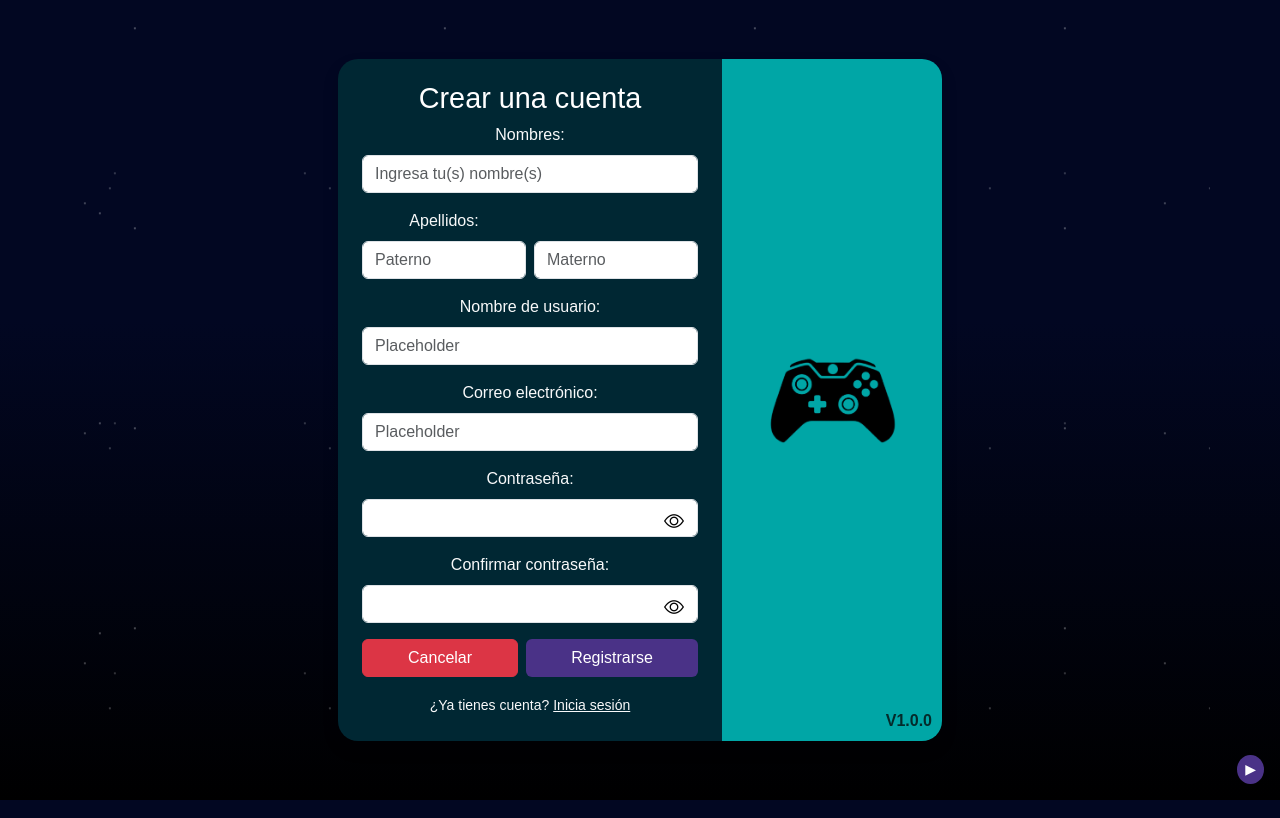
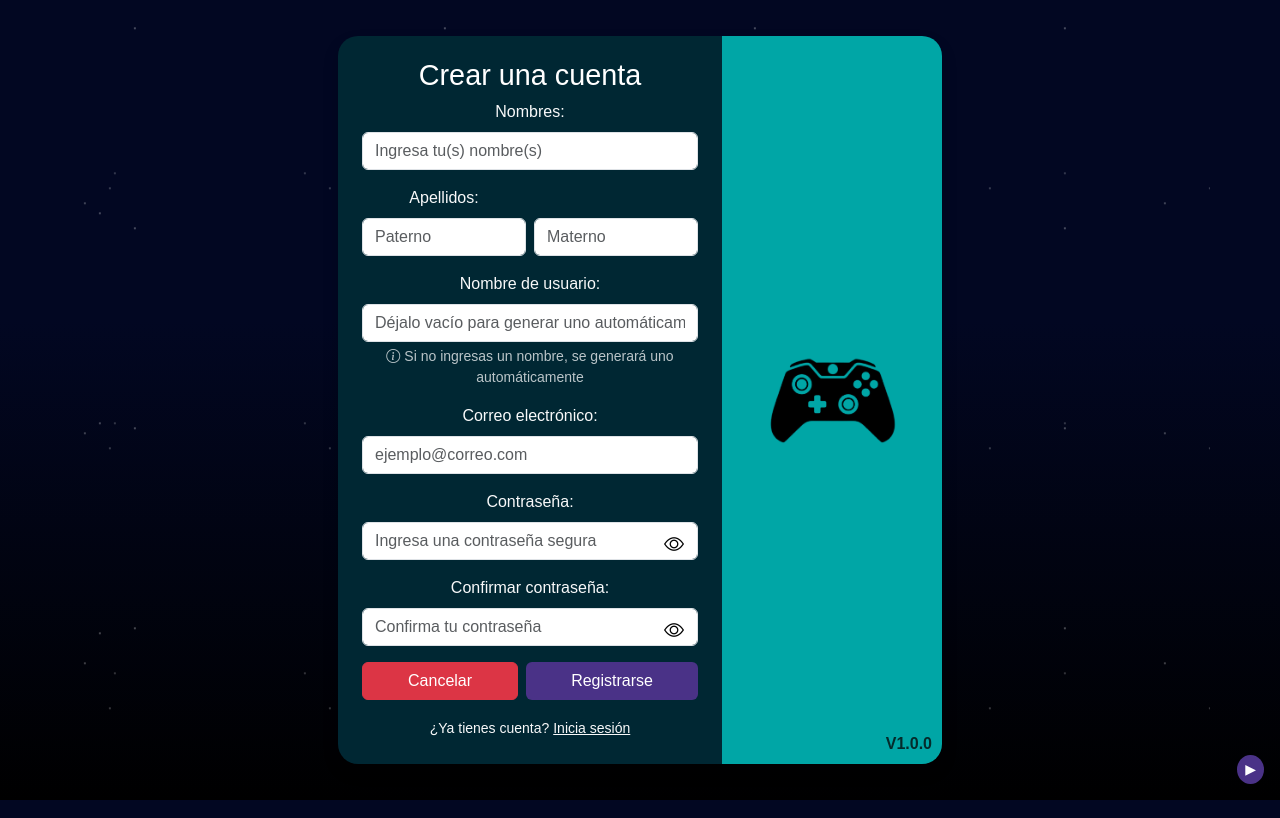
Before and after one commit to TomyCodigoInsanoRamirez/Frontend-LIGAMER, a React (Vite) app: page /register in a window 1280 px wide. Built offline with nearby package versions, Linux system fonts and the light colour scheme.

Commit message:
[Validaciones crear cuenta]

```diff
--- a/src/componentes/CrearCuenta.jsx
+++ b/src/componentes/CrearCuenta.jsx
@@ -14,6 +14,18 @@ export default function CrearCuenta() {
   const navigate = useNavigate();
   const [showPassword, setShowPassword] = useState(false);
   const [showConfirm, setShowConfirm] = useState(false);
+  const [emailValidation, setEmailValidation] = useState({ checking: false, exists: null, message: '' });
+  const [passwordValidation, setPasswordValidation] = useState({
+    length: false,
+    uppercase: false,
+    number: false,
+    special: false,
+    isValid: false
+  });
+  const [confirmPasswordValidation, setConfirmPasswordValidation] = useState({
+    matches: false,
+    hasValue: false
+  });
   const [form, setForm] = useState({
     nombre: '',
     apellidoPaterno: '',
@@ -24,7 +36,92 @@ export default function CrearCuenta() {
     confirm: ''
   });
 
-  const handleChange = (e) => setForm({ ...form, [e.target.name]: e.target.value });
+  const handleChange = (e) => {
+    setForm({ ...form, [e.target.name]: e.target.value });
+
+    // Si el campo es password, validar requisitos
+    if (e.target.name === 'password') {
+      validatePassword(e.target.value);
+      // También validar confirmación si ya tiene valor
+      if (form.confirm) {
+        validateConfirmPassword(e.target.value, form.confirm);
+      }
+    }
+
+    // Si el campo es confirm, validar que coincida con password
+    if (e.target.name === 'confirm') {
+      validateConfirmPassword(form.password, e.target.value);
+    }
+  };
+
+  const validatePassword = (password) => {
+    const validation = {
+      length: password.length >= 8,
+      uppercase: /[A-Z]/.test(password),
+      number: /\d/.test(password),
+      special: /[!@#$%^&*(),.?":{}|<>]/.test(password)
+    };
+
+    validation.isValid = validation.length && validation.uppercase && validation.number && validation.special;
+
+    setPasswordValidation(validation);
+  };
+
+  const validateConfirmPassword = (password, confirmPassword) => {
+    const validation = {
+      matches: password === confirmPassword && confirmPassword !== '',
+      hasValue: confirmPassword !== ''
+    };
+
+    setConfirmPasswordValidation(validation);
+  };
+
+  const generateRandomUsername = () => {
+    const adjectives = [
+      'Gamer', 'Pro', 'Epic', 'Legend', 'Master', 'Elite', 'Cyber', 'Dark', 'Fire', 'Ice',
+      'Thunder', 'Shadow', 'Neon', 'Turbo', 'Mega', 'Ultra', 'Super', 'Alpha', 'Beta', 'Omega'
+    ];
+
+    const nouns = [
+      'Player', 'Warrior', 'Hunter', 'Knight', 'Mage', 'Ninja', 'Dragon', 'Phoenix', 'Wolf', 'Eagle',
+      'Titan', 'Ghost', 'Viper', 'Storm', 'Blaze', 'Frost', 'Thunder', 'Lightning', 'Comet', 'Star'
+    ];
+
+    const randomAdjective = adjectives[Math.floor(Math.random() * adjectives.length)];
+    const randomNoun = nouns[Math.floor(Math.random() * nouns.length)];
+    const randomNumber = Math.floor(Math.random() * 9999) + 1;
+
+    return `${randomAdjective}${randomNoun}${randomNumber}`;
+  };
+
+  const validateEmail = async (email) => {
+    try {
+      setEmailValidation({ checking: true, exists: null, message: 'Verificando correo...' });
+
+      const response = await checkEmailExists(email);
+
+      if (response.exists) {
+        setEmailValidation({
+          checking: false,
+          exists: true,
+          message: 'Este correo ya está registrado'
+        });
+      } else {
+        setEmailValidation({
+          checking: false,
+          exists: false,
+          message: 'Correo disponible'
+        });
+      }
+    } catch (error) {
+      console.error('Error validando correo:', error);
+      setEmailValidation({
+        checking: false,
+        exists: null,
+        message: 'Error al verificar el correo'
+      });
+    }
+  };
 
   const handleCancel = () => {
     navigate('/login');
@@ -34,14 +131,43 @@ export default function CrearCuenta() {
   const handleSubmit = async (e) => {
     e.preventDefault();
 
+    // Validar formato de correo
+    const emailRegex = /^[^\s@]+@[^\s@]+\.[^\s@]+$/;
+    if (!emailRegex.test(form.email)) {
+      return MySwal.fire({
+        icon: 'error',
+        title: 'Correo inválido',
+        text: 'Por favor, ingresa un correo electrónico válido.',
+        confirmButtonColor: '#4A3287',
+      });
+    }
+
+    // Validar requisitos de contraseña
+    if (!passwordValidation.isValid) {
+      return MySwal.fire({
+        icon: 'error',
+        title: 'Contraseña inválida',
+        text: 'La contraseña debe cumplir con todos los requisitos de seguridad.',
+        confirmButtonColor: '#4A3287',
+      });
+    }
+
     //Validacion de contraseñas
     if (form.password !== form.confirm) {
       return MySwal.fire({
         icon: 'error',
         title: 'Contraseñas no coinciden',
-        text: 'Por favor, verifica que las contraseñas ingresadas sean iguales.',
+        text: 'Las contraseñas no coinciden. Porfavor, verificalas.',
         confirmButtonColor: '#4A3287',
       });
+    }
+
+    // Generar nombre de usuario automáticamente si está vacío
+    let finalUsername = form.username.trim();
+    if (!finalUsername) {
+      finalUsername = generateRandomUsername();
+      // Actualizar el formulario con el nombre generado
+      setForm({ ...form, username: finalUsername });
     }
 
      //Confirmacion de registro
@@ -65,7 +191,7 @@ export default function CrearCuenta() {
         nombre: form.nombre,
         apellidoPaterno: form.apellidoPaterno,
         apellidoMaterno: form.apellidoMaterno,
-        username: form.username,
+        username: finalUsername, // Usar el username final (generado o del form)
         email: form.email,
         password: form.password,
         confirmPassword: form.confirm
@@ -87,12 +213,40 @@ export default function CrearCuenta() {
     navigate('/login');
   }catch (error) {
     console.error('Error durante el registro:', error);
-    await MySwal.fire({
-      icon: 'error',
-      title: 'Error en el registro',
-      text: error.response?.data?.message || 'Ha ocurrido un error al crear la cuenta. Por favor, intenta nuevamente.',
-      confirmButtonColor: '#4A3287'
-    });
+
+    // Verificar si es un error de correo duplicado
+    const errorMessage = error.response?.data?.message || '';
+    const statusCode = error.response?.status;
+
+    // Si es un error 400 (Bad Request), probablemente es correo duplicado
+    // O si el mensaje contiene palabras clave de duplicado
+    if (statusCode === 400 ||
+        (errorMessage.toLowerCase().includes('Ya hay una cuenta asociada al correo') &&
+         errorMessage.toLowerCase().includes('correo')) ) {
+
+      // Error específico de correo duplicado
+      await MySwal.fire({
+        icon: 'error',
+        title: 'Correo ya registrado',
+        text: 'Este correo electrónico ya está en uso. ¿Deseas iniciar sesión en su lugar?',
+        confirmButtonColor: '#4A3287',
+        showCancelButton: true,
+        confirmButtonText: 'Ir a Login',
+        cancelButtonText: 'Intentar con otro correo'
+      }).then((result) => {
+        if (result.isConfirmed) {
+          navigate('/login');
+        }
+      });
+    } else {
+      // Otros errores generales
+      await MySwal.fire({
+        icon: 'error',
+        title: 'Error en el registro',
+        text: errorMessage || 'Ha ocurrido un error al crear la cuenta. Por favor, intenta nuevamente.',
+        confirmButtonColor: '#4A3287'
+      });
+    }
   }
 };
 
@@ -123,26 +277,125 @@ export default function CrearCuenta() {
 
                   <div className="mb-3">
                     <label className="form-label text-light">Nombre de usuario:</label>
-                    <input name="username" value={form.username} onChange={handleChange} className="form-control" placeholder="Placeholder" />
+                    <input
+                      name="username"
+                      value={form.username}
+                      onChange={handleChange}
+                      className="form-control"
+                      placeholder="Déjalo vacío para generar uno automáticamente"
+                    />
+                    <small className="text-light opacity-75 mt-1 d-block">
+                      <i className="bi bi-info-circle me-1"></i>
+                      Si no ingresas un nombre, se generará uno automáticamente
+                    </small>
                   </div>
 
                   <div className="mb-3">
                     <label className="form-label text-light">Correo electrónico:</label>
-                    <input name="email" value={form.email} onChange={handleChange} className="form-control" placeholder="Placeholder" />
+                    <input
+                      name="email"
+                      type="email"
+                      value={form.email}
+                      onChange={handleChange}
+                      className="form-control"
+                      placeholder="ejemplo@correo.com"
+                      required
+                    />
                   </div>
 
                   <div className="mb-3 position-relative">
                     <label className="form-label text-light">Contraseña:</label>
-                    <input name="password" value={form.password} onChange={handleChange} type={showPassword ? 'text' : 'password'} className="form-control" />
-                   <button type="button" className="eye-btn" onClick={() => setShowPassword(!showPassword)} aria-label="Mostrar contraseña"><i className={`bi ${showPassword ? 'bi-eye-slash' : 'bi-eye'}`}></i> </button>
+                    <input
+                      name="password"
+                      value={form.password}
+                      onChange={handleChange}
+                      type={showPassword ? 'text' : 'password'}
+                      className={`form-control ${
+                        form.password && passwordValidation.isValid ? 'is-valid' :
+                        form.password && !passwordValidation.isValid ? 'is-invalid' : ''
+                      }`}
+                      placeholder="Ingresa una contraseña segura"
+                      style={{
+                        paddingRight: form.password && passwordValidation.isValid ? '70px' : '40px'
+                      }}
+                    />
+                    <button
+                      type="button"
+                      className="eye-btn"
+                      onClick={() => setShowPassword(!showPassword)}
+                      aria-label="Mostrar contraseña"
+                      style={{
+                        right: form.password && passwordValidation.isValid ? '40px' : '10px'
+                      }}
+                    >
+                      <i className={`bi ${showPassword ? 'bi-eye-slash' : 'bi-eye'}`}></i>
+                    </button>
 
+                    {/* Indicadores de requisitos de contraseña */}
+                    {form.password && (
+                      <div className="mt-2 p-2 rounded" style={{backgroundColor: 'rgba(255,255,255,0.1)'}}>
+                        <small className="text-light d-block mb-1">Requisitos de contraseña:</small>
+                        <div className="d-flex flex-wrap gap-1">
+                          <small className={`badge ${passwordValidation.length ? 'bg-success' : 'bg-secondary'}`}>
+                            <i className={`bi ${passwordValidation.length ? 'bi-check' : 'bi-x'} me-1`}></i>
+                            8+ caracteres
+                          </small>
+                          <small className={`badge ${passwordValidation.uppercase ? 'bg-success' : 'bg-secondary'}`}>
+                            <i className={`bi ${passwordValidation.uppercase ? 'bi-check' : 'bi-x'} me-1`}></i>
+                            Mayúscula
+                          </small>
+                          <small className={`badge ${passwordValidation.number ? 'bg-success' : 'bg-secondary'}`}>
+                            <i className={`bi ${passwordValidation.number ? 'bi-check' : 'bi-x'} me-1`}></i>
+                            Número
+                          </small>
+                          <small className={`badge ${passwordValidation.special ? 'bg-success' : 'bg-secondary'}`}>
+                            <i className={`bi ${passwordValidation.special ? 'bi-check' : 'bi-x'} me-1`}></i>
+                            Carácter especial
+                          </small>
+                        </div>
+                      </div>
+                    )}
                   </div>
 
                   <div className="mb-3 position-relative">
                     <label className="form-label text-light">Confirmar contraseña:</label>
-                    <input name="confirm" value={form.confirm} onChange={handleChange} type={showConfirm ? 'text' : 'password'} className="form-control" />
-                   <button type="button" className="eye-btn" style={{color: 'black'}} onClick={() => setShowConfirm(!showConfirm)} aria-label="Mostrar confirmar"><i className={`bi ${showConfirm ? 'bi-eye-slash' : 'bi-eye'}`}></i> </button>
+                    <input
+                      name="confirm"
+                      value={form.confirm}
+                      onChange={handleChange}
+                      type={showConfirm ? 'text' : 'password'}
+                      className={`form-control ${
+                        confirmPasswordValidation.hasValue && !confirmPasswordValidation.matches ? 'is-invalid' : ''
+                      }`}
+                      placeholder="Confirma tu contraseña"
+                      style={{
+                        paddingRight: confirmPasswordValidation.hasValue ? '70px' : '40px'
+                      }}
+                    />
+                    <button
+                      type="button"
+                      className="eye-btn"
+                      style={{
+                        color: 'black',
+                        right: confirmPasswordValidation.hasValue ? '40px' : '10px'
+                      }}
+                      onClick={() => setShowConfirm(!showConfirm)}
+                      aria-label="Mostrar confirmar"
+                    >
+                      <i className={`bi ${showConfirm ? 'bi-eye-slash' : 'bi-eye'}`}></i>
+                    </button>
 
+                    {/* Indicador de validación para confirmar contraseña */}
+                    {confirmPasswordValidation.hasValue && (
+                      <div className="mt-2 p-2 rounded" style={{backgroundColor: 'rgba(255,255,255,0.1)'}}>
+                        <div className="d-flex align-items-center">
+                          <small className={`badge ${confirmPasswordValidation.matches ? 'bg-success' : 'bg-danger'}`}>
+                            <i className={`bi ${confirmPasswordValidation.matches ? 'bi-check' : 'bi-x'} me-1`}></i>
+                            {confirmPasswordValidation.matches ? 'Las contraseñas coinciden' : 'Las contraseñas no coinciden'}
+                          </small>
+                        </div>
+                      </div>
+                    )}
                   </div>
 
                   <div className="d-flex gap-2 mb-3">
```
